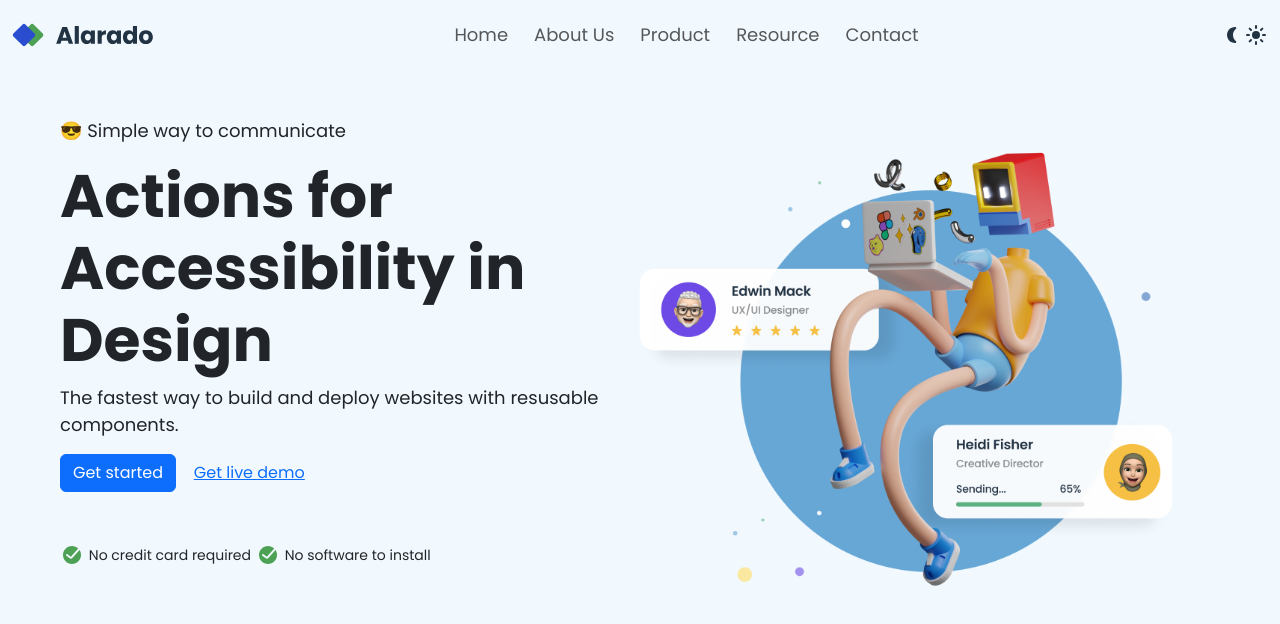
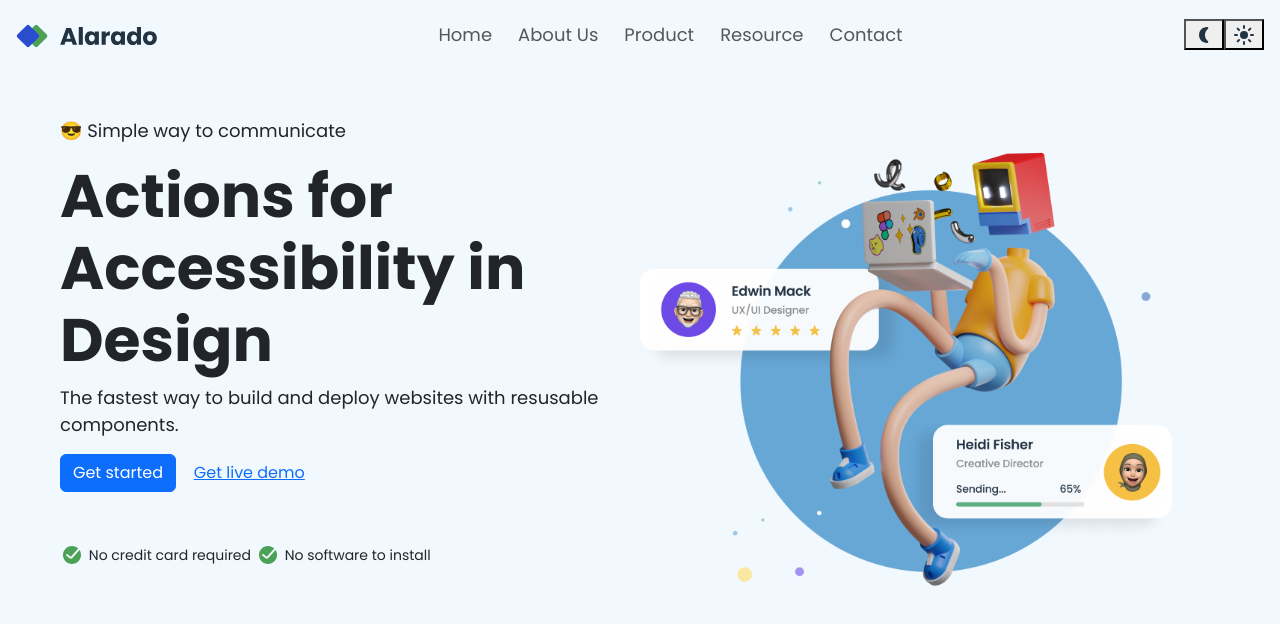
Before and after one commit to KBNkosi/Home-Page-Project, a plain HTML site: page src/index.html in a window 1280 px wide. Drawn offline with nearby package versions, Linux system fonts and the light colour scheme.

Commit message:
added light and dark mode css files

```diff
--- /dev/null
+++ b/dark-mode.css
@@ -0,0 +1,22 @@
+body{
+    font-family: "Poppins",sans-serif;
+    font-size: 1.125rem;
+    background-color: #111729;
+}
+
+.nav-item > .nav-link{
+    margin: 5px;
+}
+
+h1{
+    font-size: 3.75rem;
+    font-weight: 700;
+}
+
+button{
+    font-size: 1rem;
+}
+
+.small-text{
+    font-size: 0.875rem;
+}
--- a/src/index.html
+++ b/src/index.html
@@ -10,19 +10,21 @@
   <link rel="preconnect" href="https://fonts.googleapis.com">
   <link rel="preconnect" href="https://fonts.gstatic.com" crossorigin>
   <link href="https://fonts.googleapis.com/css2?family=Poppins:wght@400;500;600;700&display=swap" rel="stylesheet">
-  <link rel="stylesheet" href="style.css">
+  <link id="theme-style" rel="stylesheet" href="light-mode.css">
 </head>
 
 <body>
   <main>
     <nav class="navbar navbar-expand-lg">
-      <div class="container-fluid px-10">
+      <div class="container-fluid px-3">
+        <a class="navbar-brand" href="#">
         <img src="./public/alarado-icon-homepage.svg" alt="Alarado-icon">
+        </a>
         <button class="navbar-toggler" type="button" data-bs-toggle="collapse" data-bs-target="#navbarNav" aria-controls="navbarNav" aria-expanded="false" aria-label="Toggle navigation">
           <span class="navbar-toggler-icon"></span>
         </button>
-        <div class="collapse navbar-collapse d-flex justify-content-center" id="navbarNav">
-          <ul class="navbar-nav">
+        <div class="collapse navbar-collapse justify-content-end" id="navbarNav">
+          <ul class="navbar-nav mx-auto">
             <li class="nav-item">
               <a class="nav-link" href="#">Home</a>
             </li>
@@ -40,14 +42,18 @@
             </li>
           </ul>
 
-        </div>
+        <div class="d-flex ms-3">
+          <button id="dark-mode">
         <img src="./public/Moon_fill.svg" alt="half-moon">
+        </button>
+        <button id="light-mode">
         <img src="./public/Sun_fill.svg" alt="Sun">
+        </button>
       </div>
     </nav>
 
     <div class="container m-5">
-      <div class="row">
+      <div class="row d-flex flex-column-reverse flex-lg-row">
         <div class="col">
           <p>😎  Simple way to communicate</p>
           <h1>Actions for Accessibility in Design</h1>
--- /dev/null
+++ b/theme.js
@@ -0,0 +1,7 @@
+document.addEventListener("DOMContentLoaded", function(){
+    const darkModeBtn=document.getElementById("dark-mode");
+    const lightModeBtn=document.getElementById("light-mode");
+    const themeStyleSheet=document.getElementById("theme-style");
+
+
+})
```
Also changed, not shown: src/light-mode.css (renamed from src/style.css).
